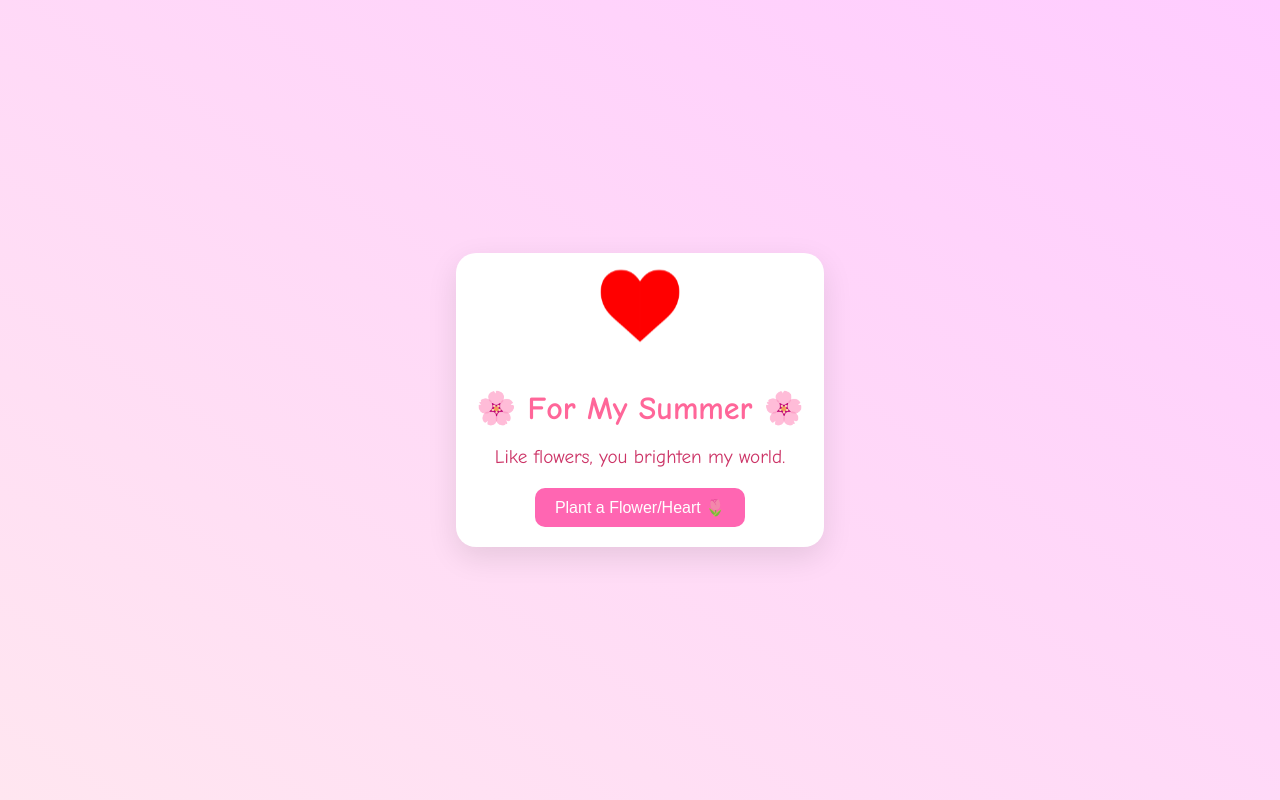
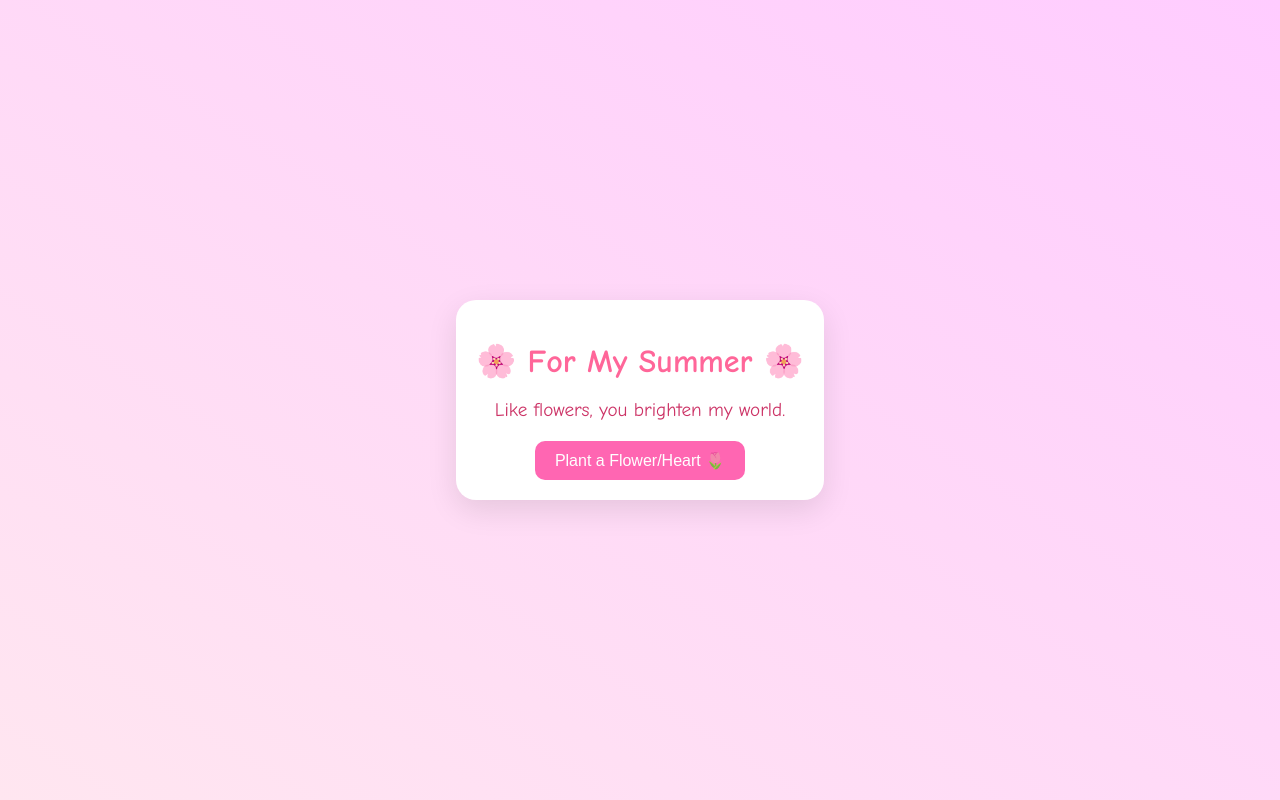
Before and after one commit to Seffhie/Summer, a plain HTML site: page index.html in a window 1280 px wide. Drawn offline with Linux system fonts and the light colour scheme.

Commit message:
Update index.html

```diff
--- a/index.html
+++ b/index.html
@@ -9,7 +9,6 @@
 
 <body>
   <div class="container">
-    <img src="Heart.png" alt="Logo for Summer" class="logo">
     <h1>🌸 For My Summer 🌸</h1>
     <p class="message">Like flowers, you brighten my world.</p>
     <div class="flower-garden" id="garden"></div>
```
